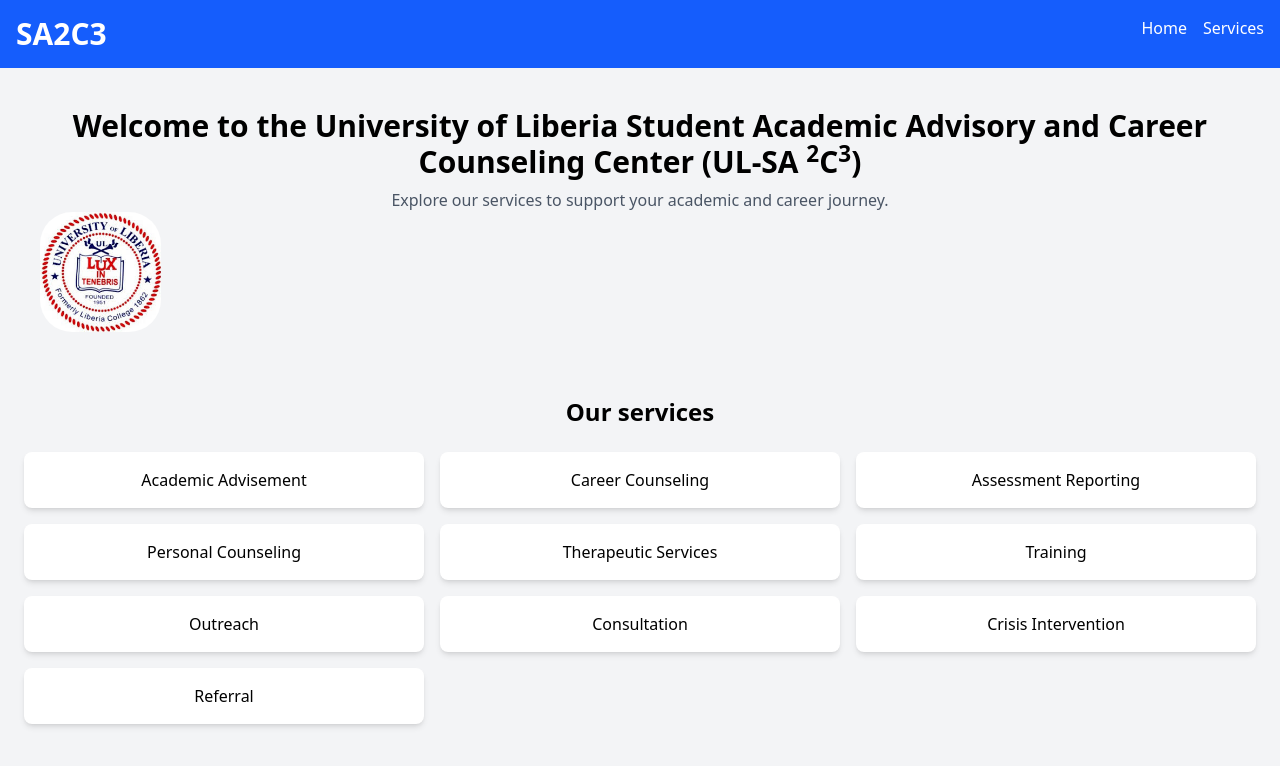
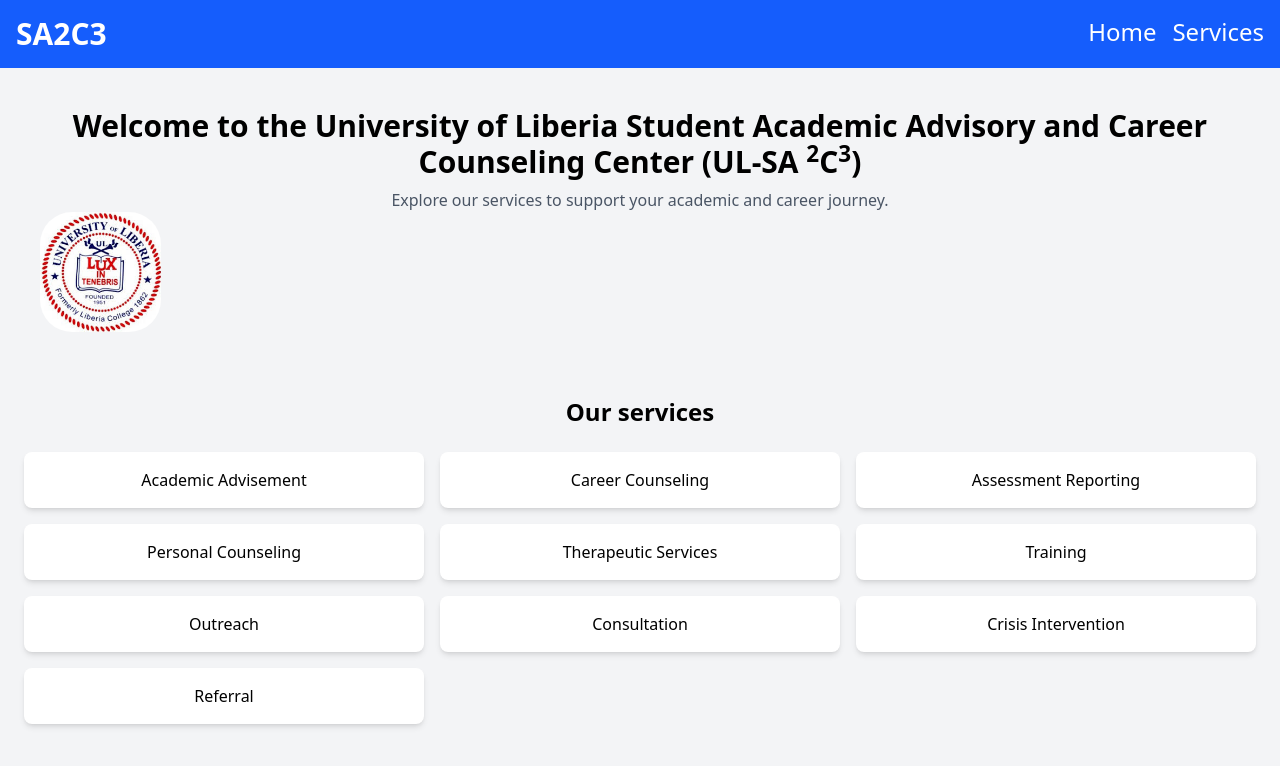
Before and after one commit to nimely111/UL-SA2C3-Guide, a React (Vite) app: page / in a window 1280 px wide. Shown: the top 766 px of the page. Built offline with nearby package versions, Linux system fonts and the light colour scheme.

Commit message:
increase font size of the navigation links

```diff
--- a/src/components/Navbar.tsx
+++ b/src/components/Navbar.tsx
@@ -5,8 +5,8 @@
       <div className='container mx-auto flex justify-between'>
         <h1 className='text-3xl font-bold'>SA2C3</h1>
         <ul className="flex gap-4">
-            <li><Link to="/" className='hover underlie'>Home</Link></li>
-            <li><Link to="/services" className='hover underlie'>Services</Link></li>
+            <li><Link to="/" className='hover underlie text-2xl'>Home</Link></li>
+            <li><Link to="/services" className='hover underlie text-2xl'>Services</Link></li>
         </ul>
       </div>
     </nav>
```
